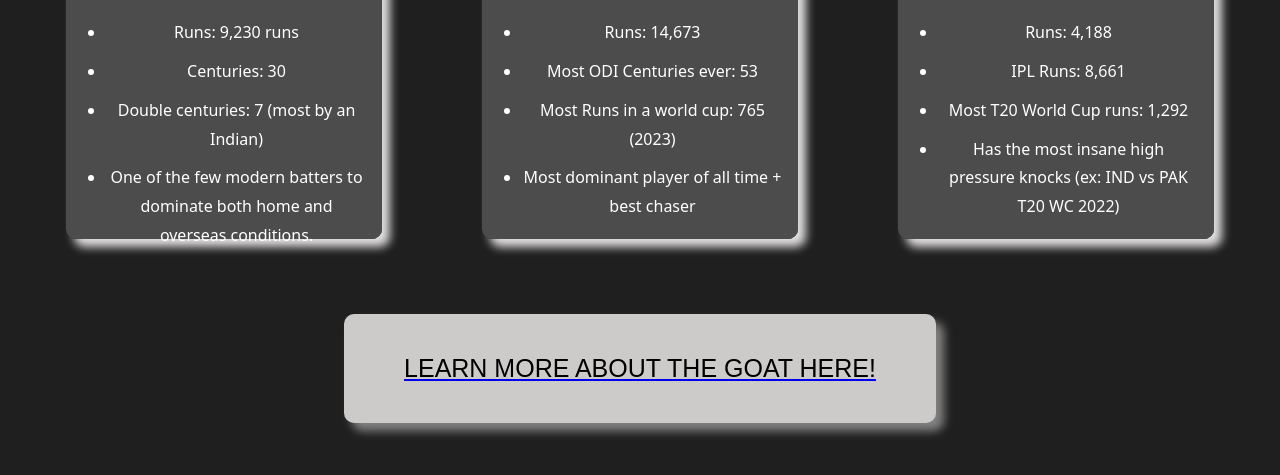
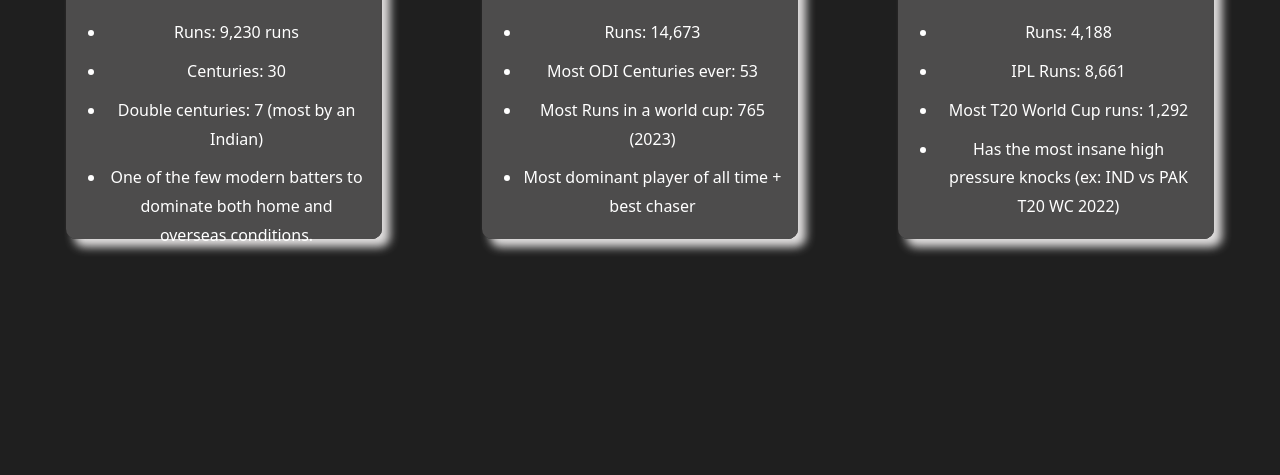
Before and after one commit to kshiteej745/hackclubboba, a plain HTML site: page index.html in a window 1280 px wide. Shown: the part 779-1254 px from the top of the page. After the commit the page ends 1051 px from the top, so only its background shows below. Drawn offline with Linux system fonts and the light colour scheme.

Commit message:
removed button

```diff
--- a/index.html
+++ b/index.html
@@ -54,12 +54,4 @@
 
     </div>
 
-    <div>
-        <a target="_blank" href="https://www.espncricinfo.com/cricketers/virat-kohli-253802" style="cursor:pointer">
-            <button class="button">
-                LEARN MORE ABOUT THE GOAT HERE!
-            </button>
-        </a>
-    </div>
-
 </body>
```
